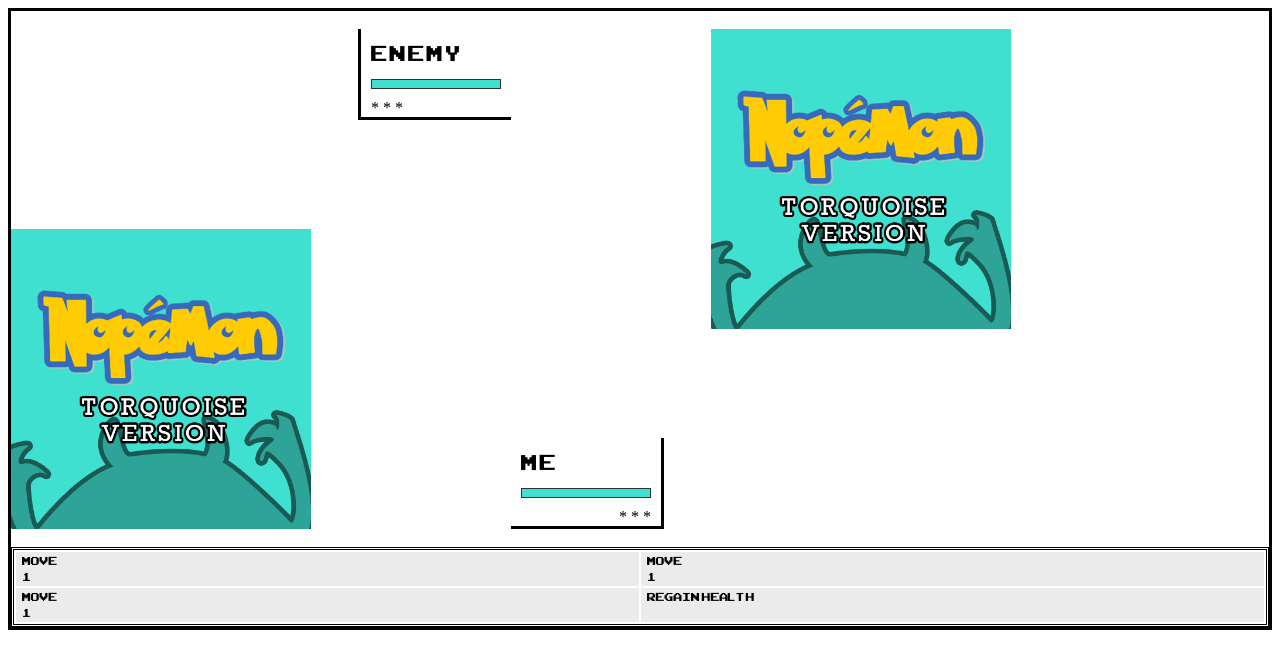
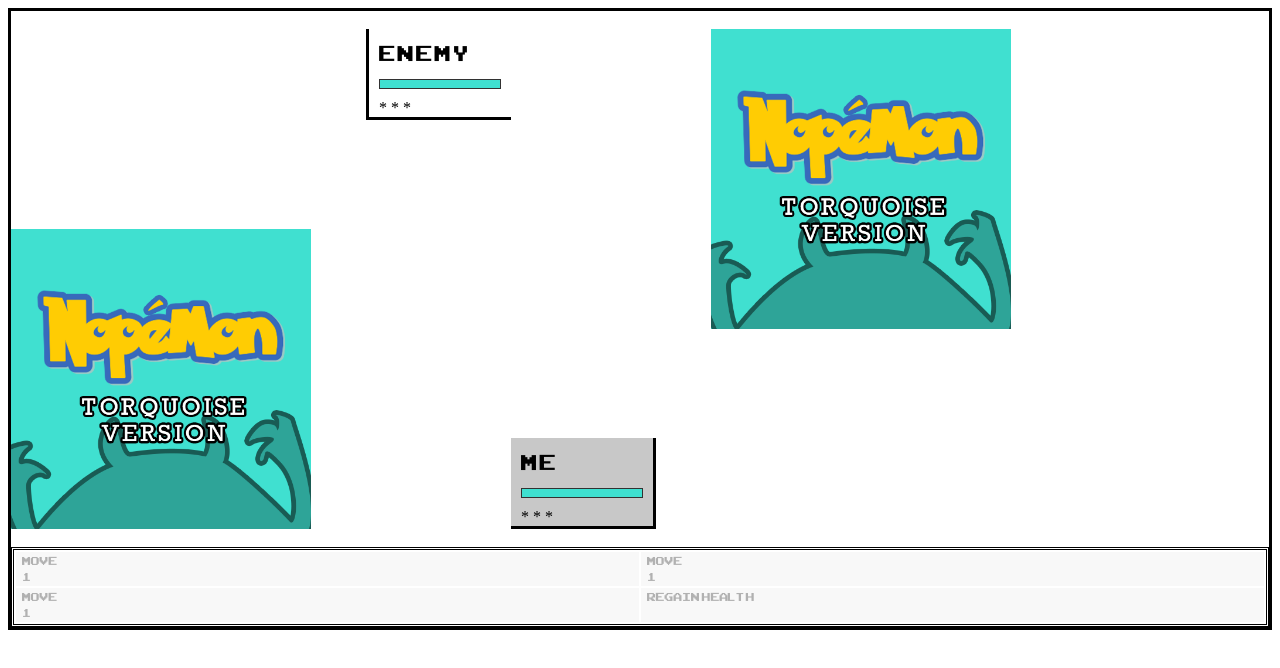
Before and after one commit to BrockNicholas/NopeMon, a plain HTML site: page RPG/NopeMon/Battle.html in a window 1280 px wide. Drawn offline with Linux system fonts and the light colour scheme.

Commit message:
More styling

```diff
--- a/RPG/NopeMon/Battle.html
+++ b/RPG/NopeMon/Battle.html
@@ -83,6 +83,9 @@
     .move:hover {
         background-color: rgb(200,200,200);
     }
+    .waiting {
+        opacity: .3;
+    }
     .power {
 
     }
@@ -92,14 +95,22 @@
     .left-pad {
         padding-left: 10px;
     }
-    .health-bar {
+    .health-border {
         border-color: rgb(50,50,50);
         border-style: solid;
         border-width: 1px;
+        width: 120px;
+        height: 8px;
+        margin: 10px;
+    }
+    .health-bar {
         background-color: rgb(63,224,208);
-        width: 120px;
-        padding: 4px;
-        margin: 10px;
+        margin: 0;
+        width: 100%;
+        height: 100%;
+    }
+    .turn {
+        background-color: rgb(200,200,200);
     }
 </style>
 <body>
@@ -109,7 +120,9 @@
             <div class="spacer">
                 <div id="EnemyLabel" class="player-label right">
                     <p class="name-label">Enemy</p>
-                    <div id="EnemyHealth" class="health-bar"></div>
+                    <div class="health-border">
+                        <div id="EnemyHealth" class="health-bar"></div>
+                    </div>
                     <div id="EnemyLives" class="left left-pad">* * *</div>
             </div>
 
@@ -123,10 +136,12 @@
                 <img src="img/NopeLogo.png" class="nope-pic right" />
             </div>
             <div class="clear">
-                <div id="MyLabel" class="player-label bottom">
+                <div id="MyLabel" class="player-label bottom turn">
                     <p class="name-label">Me</p>
-                    <div id="MyHealth" class="health-bar"></div>
-                    <div id="MyLives" class="right right-pad">* * *</div>
+                    <div class="health-border">
+                        <div id="MyHealth" class="health-bar"></div>
+                    </div>
+                    <div id="MyLives" class="left left-pad">* * *</div>
                 </div>
             </div>
         </div>
@@ -134,7 +149,7 @@
     </div>
     <br />
     <div id="CommandBox">
-        <table>
+        <table class="waiting">
             <tr>
                 <td class="move"><p id="Move1">Move</p><p id="Power1" class="power">1</p></td>
                 <td class="move"><p id="Move2">Move</p><p id="Power2" class="power">1</p></td>
```
